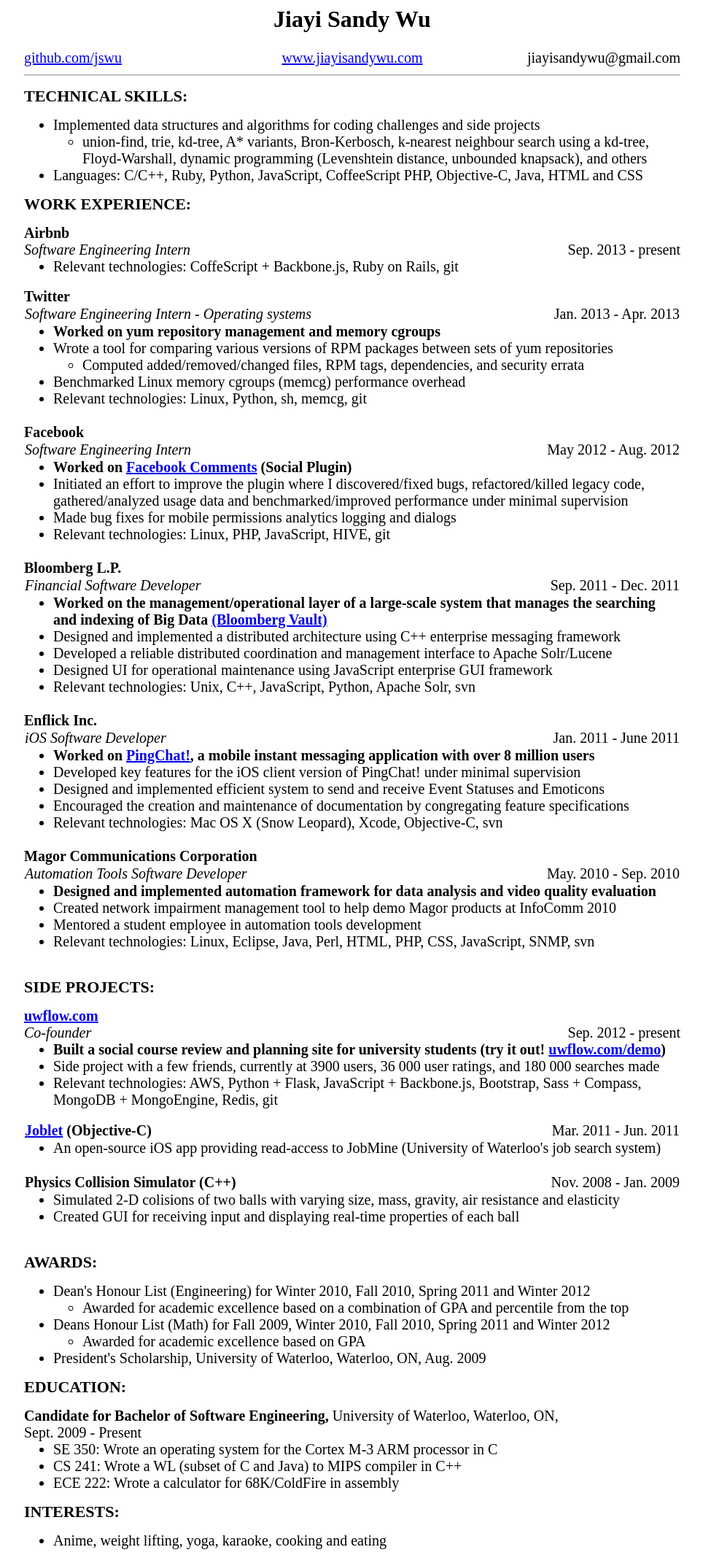
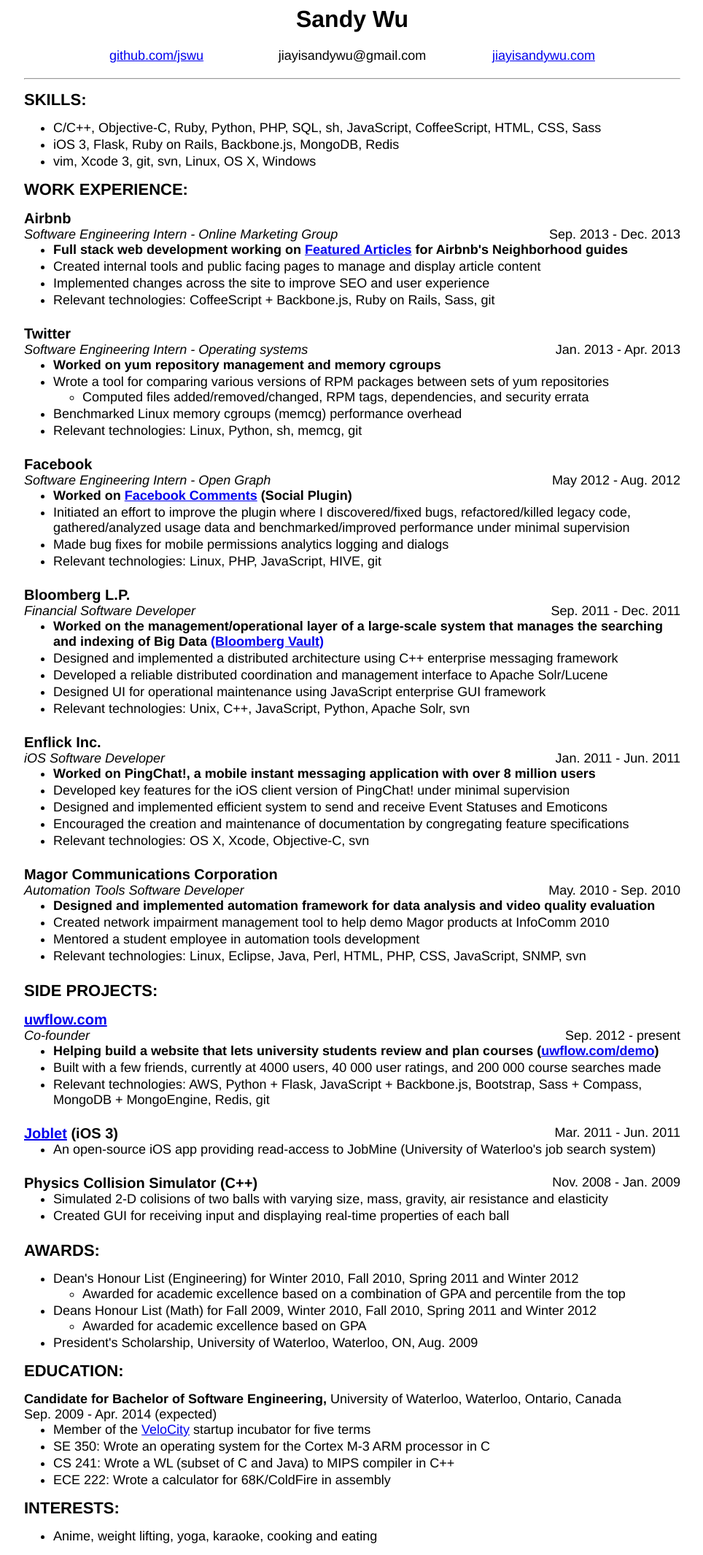
Before and after one commit to jswu/blog, a Jekyll site: the page resume.html, which Jekyll copies as it is, in a window 1280 px wide. Shown: the whole page at 73% size, without its empty margins (157-1121 px from the left). Built offline with Jekyll 4.4.1, drawn with Linux system fonts in a browser that asks for light colours.

Commit message:
Add Airbnb and changed skills
Converted all table's to div's

```diff
--- a/resume.html
+++ b/resume.html
@@ -1,12 +1,17 @@
 <!DOCTYPE html PUBLIC "-//W3C//DTD HTML 4.01 Frameset//EN" "http://www.w3.org/TR/html4/frameset.dtd">
 <html><head><meta http-equiv="Content-Type" content="text/html; charset=UTF-8">
-    <title>Jiayi Sandy Wu's Resume</title>
+    <title>Sandy Wu's Resume</title>
 
   <style type="text/css">
       .title {
         font-size:    32px;
         font-weight:  bold;
         text-align:   center;
+      }
+      .top-matter {
+        display: inline-block;
+        width: 74%;
+        margin-left: 13%;
       }
       .top-matter div {
         float: left;
@@ -22,45 +27,36 @@
       .text-right {
         text-align: right;
       }
-      .company {
+      .company, .side-project {
         font-size: 20px;
         font-weight: bold;
       }
       .position {
         float: left;
-        width: 80%;
+        width: 75%;
         font-style: italic;
       }
       .date {
         float: left;
-        width: 20%;
-        text-align: right
+        width: 25%;
+        text-align: right;
+      }
+      .side-project {
+        float: left;
+        width: 75%;
       }
       .content {
-        margin-bottom: 18px;
-      }
-      th
-      {
-        width:  33%;
-      }
-      td
-      {
-        width:  33%;
+        margin-bottom: 24px;
       }
       body
       {
         width:        900px;
         margin-left:  auto;
         margin-right: auto;
-        font-family:  "Times New Roman", Times, serif;
-        font-size:    20px;
+        font-family:  "Calabria", Helvetica, Arial, sans-serif;
+        font-size:    18px;
       }
-      table
-      {
-        border-collapse:  collapse;
-        font-size:        20px;
-      }
-      div.section_head
+      .section_head
       {
         font-weight:    bold;
         text-align:     left;
@@ -72,6 +68,10 @@
       {
         margin: 0;
       }
+      li
+      {
+        margin-bottom: 2px
+      }
       .clearfix:after {
         content: " ";
         visibility: hidden;
@@ -79,7 +79,7 @@
         height: 0;
         clear: both;
       }
-      div.tabbed
+      .tabbed
       {
         margin-left:    50px;
         margin-top:     15px;
@@ -101,32 +101,28 @@
   </head>
 
   <body>
-    <div class="title">Jiayi Sandy Wu</div>
+    <div class="title">Sandy Wu</div>
     <br>
+    <div>
       <div class="top-matter">
         <div class="text-left">
           <a target="_blank" href="https://github.com/jswu">github.com/jswu</a>
         </div>
         <div class="text-middle">
-        <a target="_blank" href="http://www.jiayisandywu.com">www.jiayisandywu.com</a>
+          jiayisandywu@gmail.com
         </div>
         <div class="text-right">
-        jiayisandywu@gmail.com
+          <a target="_blank" href="http://www.jiayisandywu.com">jiayisandywu.com</a>
+        </div>
       </div>
     </div>
     <hr>
 
-    <div class="section_head">TECHNICAL SKILLS:</div>
+    <div class="section_head">SKILLS:</div>
     <ul>
-      <li>
-        Implemented data structures and algorithms for coding challenges and side projects
-        <ul>
-          <li>union-find, trie, kd-tree, A* variants, Bron-Kerbosch, k-nearest
-          neighbour search using a kd-tree, Floyd-Warshall, dynamic programming
-          (Levenshtein distance, unbounded knapsack), and others</li>
-        </ul>
-      </li>
-      <li>Languages: C/C++, Ruby, Python, JavaScript, CoffeeScript PHP, Objective-C, Java, HTML and CSS</li>
+      <li>C/C++, Objective-C, Ruby, Python, PHP, SQL, sh, JavaScript, CoffeeScript, HTML, CSS, Sass</li>
+      <li>iOS 3, Flask, Ruby on Rails, Backbone.js, MongoDB, Redis</li>
+      <li>vim, Xcode 3, git, svn, Linux, OS X, Windows</li>
     </ul>
 
     <div class="section_head">WORK EXPERIENCE:</div>
@@ -135,45 +131,58 @@
       <div class="company">Airbnb</div>
       <div class="clearfix">
         <div class="position">
-          <i>Software Engineering Intern</i>
+          <i>Software Engineering Intern - Online Marketing Group</i>
         </div>
         <div class="date">
-          Sep. 2013 - present
+          Sep. 2013 - Dec. 2013
         </div>
       </div>
       <ul>
-        <li>Relevant technologies: CoffeScript + Backbone.js, Ruby on Rails, git</li>
+        <li>
+          <strong>
+            Full stack web development working on
+            <a target="_blank" href="https://www.airbnb.com/locations/san-francisco">Featured Articles</a>
+            for Airbnb's Neighborhood guides
+          </strong>
+        </li>
+        <li>Created internal tools and public facing pages to manage and display article content</li>
+        <li>Implemented changes across the site to improve SEO and user experience</li>
+        <li>Relevant technologies: CoffeeScript + Backbone.js, Ruby on Rails, Sass, git</li>
       </ul>
     </div>
 
-    <strong>Twitter</strong>
-    <table border="0">
-      <tbody>
-        <tr>
-          <td style="width:770px;"><i>Software Engineering Intern - Operating systems</i></td>
-          <td style="width:230px;text-align:right;">Jan. 2013 - Apr. 2013</td>
-        </tr>
-      </tbody>
-    </table>
+    <div class="content">
+      <div class="company">Twitter</div>
+      <div class="clearfix">
+        <div class="position">
+          <i>Software Engineering Intern - Operating systems</i>
+        </div>
+        <div class="date">
+          Jan. 2013 - Apr. 2013
+        </div>
+      </div>
       <ul>
         <li><strong>Worked on yum repository management and memory cgroups</strong></li>
-      <li>Wrote a tool for comparing various versions of RPM packages between sets of yum repositories</li>
+        <li>Wrote a tool for comparing various versions of RPM packages between sets of yum repositories
           <ul>
-        <li>Computed added/removed/changed files, RPM tags, dependencies, and security errata</li>
+            <li>Computed files added/removed/changed, RPM tags, dependencies, and security errata</li>
           </ul>
+        </li>
         <li>Benchmarked Linux memory cgroups (memcg) performance overhead</li>
         <li>Relevant technologies: Linux, Python, sh, memcg, git</li>
       </ul>
-    <br>
+    </div>
 
-    <b>Facebook</b><table border="0">
-      <tbody>
-        <tr>
-          <td style="width:770px;"><i>Software Engineering Intern</i></td>
-          <td style="width:230px;text-align:right;">May 2012 - Aug. 2012</td>
-        </tr>
-      </tbody>
-    </table>
+    <div class="content">
+      <div class="company">Facebook</div>
+      <div class="clearfix">
+        <div class="position">
+          <i>Software Engineering Intern - Open Graph</i>
+        </div>
+        <div class="date">
+          May 2012 - Aug. 2012
+        </div>
+      </div>
       <ul>
       <!-- TODO: change -->
         <li><b>Worked on <a target='_blank' href="https://developers.facebook.com/docs/reference/plugins/comments/">Facebook Comments</a> (Social Plugin)</b></li>
@@ -181,16 +190,18 @@
         <li>Made bug fixes for mobile permissions analytics logging and dialogs</li>
         <li>Relevant technologies: Linux, PHP, JavaScript, HIVE, git</li>
       </ul>
-    <br>
+    </div>
 
-    <b>Bloomberg L.P.</b><table border="0">
-      <tbody>
-        <tr>
-          <td style="width:770px;"><i>Financial Software Developer</i></td>
-          <td style="width:230px;text-align:right;">Sep. 2011 - Dec. 2011</td>
-        </tr>
-      </tbody>
-    </table>
+    <div class="content">
+      <div class="company">Bloomberg L.P.</div>
+      <div class="clearfix">
+        <div class="position">
+          <i>Financial Software Developer</i>
+        </div>
+        <div class="date">
+          Sep. 2011 - Dec. 2011
+        </div>
+      </div>
       <ul>
         <li><b>Worked on the management/operational layer of a large-scale system that manages the searching and indexing of Big Data <a target='_blank' href='http://www.bloomberg.com/bvault/'>(Bloomberg Vault)</a></b></li>
               <li>Designed and implemented a distributed architecture using C++ enterprise messaging framework</li>
@@ -198,44 +209,46 @@
               <li>Designed UI for operational maintenance using JavaScript enterprise GUI framework</li>
         <li>Relevant technologies: Unix, C++, JavaScript, Python, Apache Solr, svn</li>
       </ul>
+    </div>
 
-    <br>
+    <div class="page_break"></div>
 
-    <b>Enflick Inc.</b><table border="0">
-      <tbody>
-        <tr>
-          <td style="width:770px;"><i>iOS Software Developer</i></td>
-          <td style="width:230px;text-align:right;">Jan. 2011 - June 2011</td>
-        </tr>
-      </tbody>
-    </table>
+    <div class="content">
+      <div class="company">Enflick Inc.</div>
+      <div class="clearfix">
+        <div class="position">
+          <i>iOS Software Developer</i>
+        </div>
+        <div class="date">
+          Jan. 2011 - Jun. 2011
+        </div>
+      </div>
       <ul>
-      <li><b>Worked on <a target='_blank' href='http://www.pingchat.com/'>PingChat!</a>, a mobile instant messaging application with over 8 million users</b></li>
+        <li><b>Worked on PingChat!, a mobile instant messaging application with over 8 million users</b></li>
         <li>Developed key features for the iOS client version of PingChat! under minimal supervision</li>
         <li>Designed and implemented efficient system to send and receive Event Statuses and Emoticons</li>
         <li>Encouraged the creation and maintenance of documentation by congregating feature specifications</li>
-      <li>Relevant technologies: Mac OS X (Snow Leopard), Xcode, Objective-C, svn</li>
+        <li>Relevant technologies: OS X, Xcode, Objective-C, svn</li>
       </ul>
+    </div>
 
-    <div class="page_break"></div>
-    <br>
-
-    <b>Magor Communications Corporation</b><table border="0">
-      <tbody>
-        <tr>
-          <td style="width:770px;"><i>Automation Tools Software Developer</i></td>
-          <td style="width:230px;text-align:right;">May. 2010 - Sep. 2010</td>
-        </tr>
-      </tbody>
-    </table>
+    <div class="content">
+      <div class="company">Magor Communications Corporation</div>
+      <div class="clearfix">
+        <div class="position">
+          <i>Automation Tools Software Developer</i>
+        </div>
+        <div class="date">
+          May. 2010 - Sep. 2010
+        </div>
+      </div>
       <ul>
         <li><b>Designed and implemented automation framework for data analysis and video quality evaluation</b></li>
         <li>Created network impairment management tool to help demo Magor products at InfoComm 2010</li>
         <li>Mentored a student employee in automation tools development</li>
         <li>Relevant technologies: Linux, Eclipse, Java, Perl, HTML, PHP, CSS, JavaScript, SNMP, svn</li>
       </ul>
-
-    <br>
+    </div>
 
     <div class="section_head">SIDE PROJECTS:</div>
 
@@ -252,39 +265,41 @@
         </div>
       </div>
       <ul>
-        <li><strong>Built a social course review and planning site for university students (try it out! <a target="_blank" href="http://uwflow.com/demo">uwflow.com/demo</a>)</strong></li>
-        <li>Side project with a few friends, currently at 3900 users, 36 000 user ratings, and 180 000 searches made</li>
+        <li><strong>Helping build a website that lets university students review and plan courses (<a target="_blank" href="http://uwflow.com/demo">uwflow.com/demo</a>)</strong></li>
+        <li>Built with a few friends, currently at 4000 users, 40 000 user ratings, and 200 000 course searches made</li>
         <li>Relevant technologies: AWS, Python + Flask, JavaScript + Backbone.js, Bootstrap, Sass + Compass, MongoDB + MongoEngine, Redis, git</li>
       </ul>
     </div>
 
-    <table border="0">
-      <tbody>
-        <tr>
-          <td style="width:770px;"><b><a target='_blank' href="https://github.com/jswu/Joblet">Joblet</a> (Objective-C)</b></td>
-          <td style="width:230px;text-align:right;">Mar. 2011 - Jun. 2011</td>
-        </tr>
-      </tbody>
-    </table>
+    <div class="content">
+      <div class="clearfix">
+        <div class="side-project">
+          <a target='_blank' href="https://github.com/jswu/Joblet">Joblet</a> (iOS 3)
+        </div>
+        <div class="date">
+          Mar. 2011 - Jun. 2011
+        </div>
+      </div>
       <ul>
         <li>An open-source iOS app providing read-access to JobMine (University of Waterloo's job search system)</li>
       </ul>
-    <br>
+    </div>
 
-    <table border="0">
-      <tbody>
-        <tr>
-          <td style="width:770px;"><b>Physics Collision Simulator (C++)</b></td>
-          <td style="width:230px;text-align:right;">Nov. 2008 - Jan. 2009</td>
-        </tr>
-      </tbody>
-    </table>
+    <div class="content">
+      <div class="clearfix">
+        <div class="side-project">
+          Physics Collision Simulator (C++)
+        </div>
+        <div class="date">
+          Nov. 2008 - Jan. 2009
+        </div>
+      </div>
       <ul>
         <li>Simulated 2-D colisions of two balls with varying size, mass,
         gravity, air resistance and elasticity</li>
         <li>Created GUI for receiving input and displaying real-time properties of each ball</li>
       </ul>
-    <br>
+    </div>
 
     <div class="section_head">AWARDS:</div>
     <ul>
@@ -304,9 +319,10 @@
     </ul>
 
     <div class="section_head">EDUCATION:</div>
-    <b>Candidate for Bachelor of Software Engineering,</b> University of Waterloo, Waterloo, ON,<br>
-    Sept. 2009 - Present
+    <b>Candidate for Bachelor of Software Engineering,</b> University of Waterloo, Waterloo, Ontario, Canada<br>
+    Sep. 2009 - Apr. 2014 (expected)
     <ul>
+      <li>Member of the <a target="_blank" href="http://velocity.uwaterloo.ca">VeloCity</a> startup incubator for five terms</li>
       <li>SE 350: Wrote an operating system for the Cortex M-3 ARM processor in C</li>
       <li>CS 241: Wrote a WL (subset of C and Java) to MIPS compiler in C++</li>
       <li>ECE 222: Wrote a calculator for 68K/ColdFire in assembly</li>
```
Lines whose indentation alone changed are shown as unchanged.
